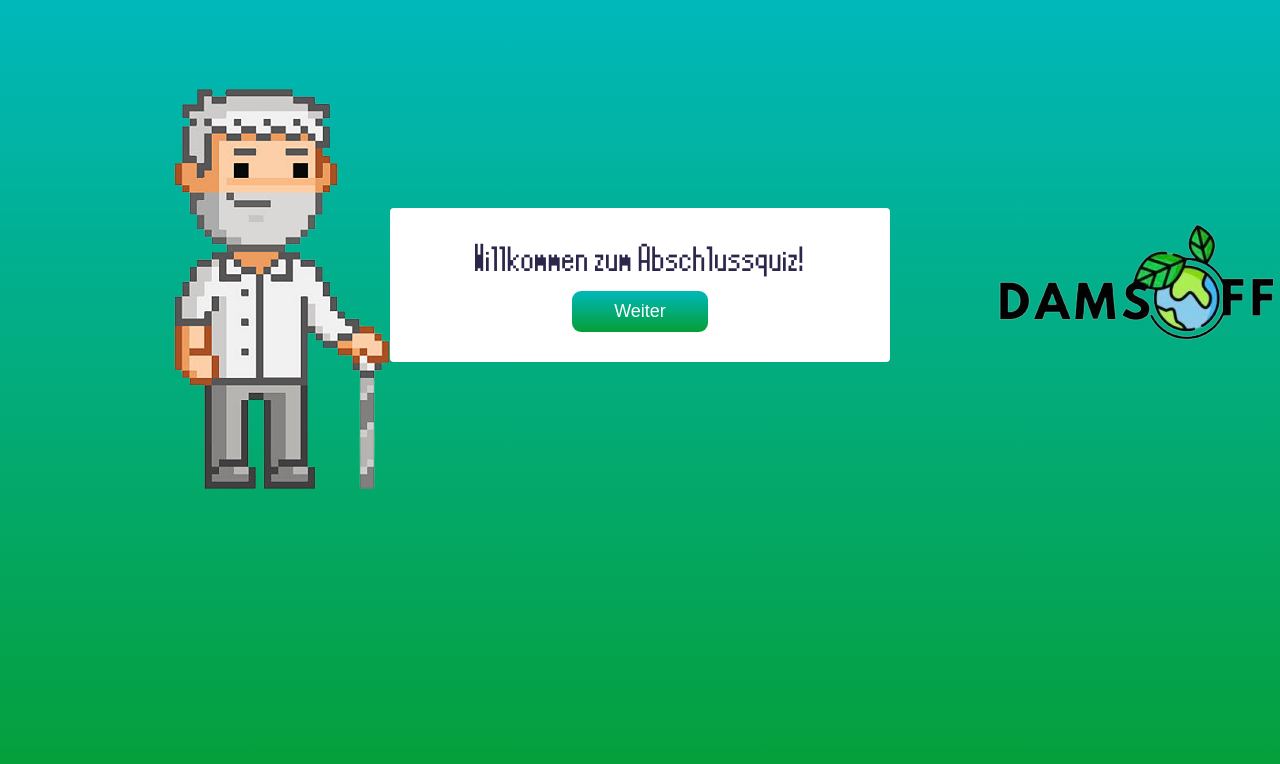
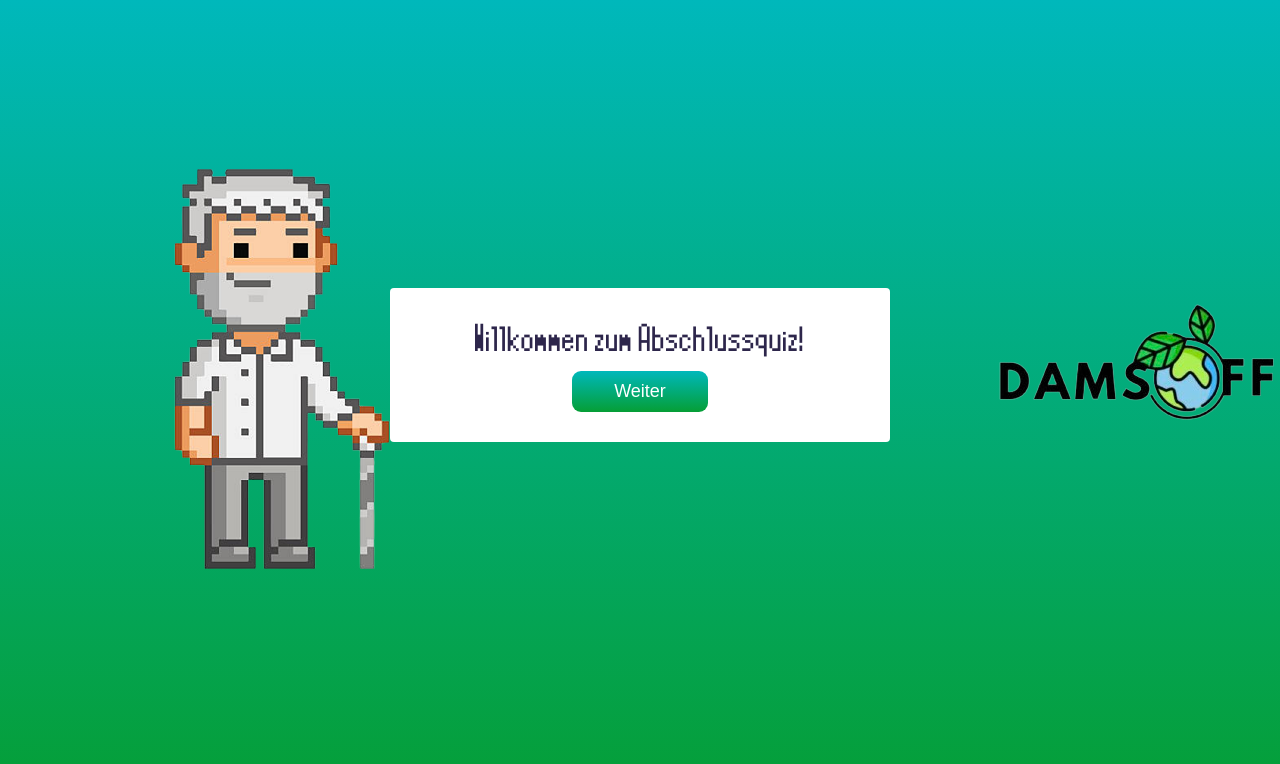
Before and after one commit to xdavld/quiz, a React (Vite) app in the folder abschlussquiz/: page / in a window 1280 px wide. Shown: the top 764 px of the page. Built offline with nearby package versions, Linux system fonts and the light colour scheme; no server answers.

Commit message:
update viewport

```diff
--- a/abschlussquiz/src/components/Quiz/Quiz.scss
+++ b/abschlussquiz/src/components/Quiz/Quiz.scss
@@ -4,7 +4,7 @@
     display: flex;
     align-items: center;
     justify-content:center;
-    height: 60%;
+    height: 80%;
     position: relative;
 }
 
```
